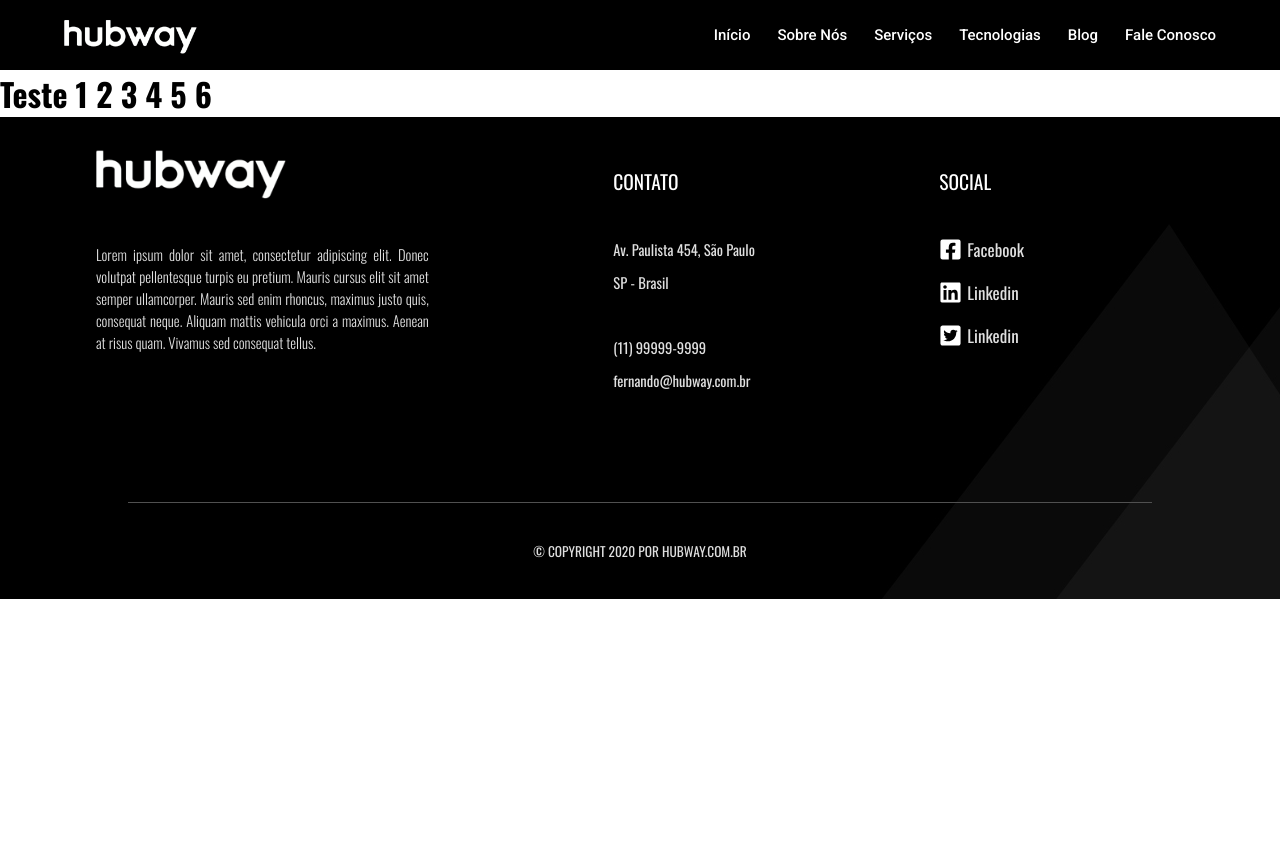
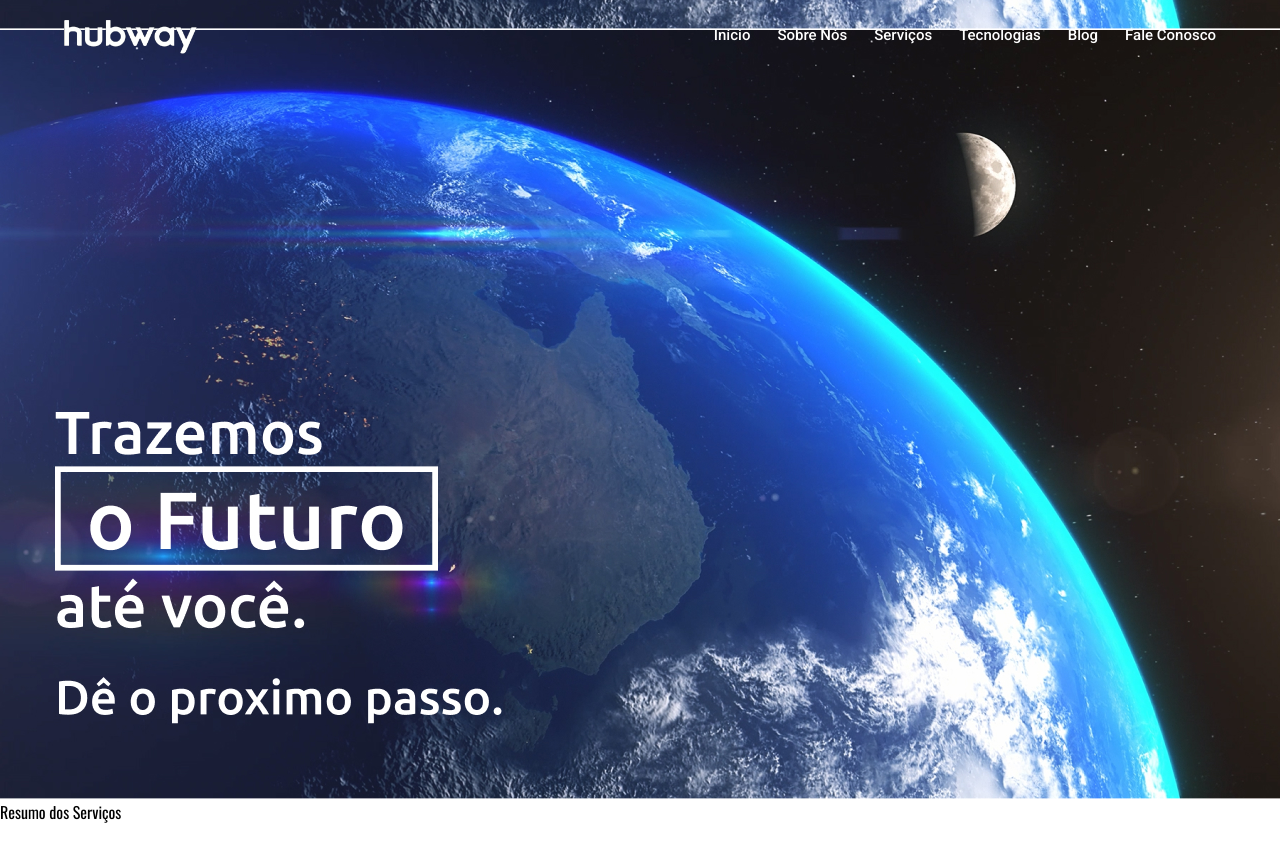
Before and after one commit to matheusAlvarenga/NovoSiteHubway_FrontEnd, a React (Create React App) app: page / in a window 1280 px wide. Shown: the top 862 px of the page. Before the commit the page ends 800 px from the top, so only its background shows below. Built offline with nearby package versions, Linux system fonts and the light colour scheme.

Commit message:
Started the index page

```diff
--- a/package.json
+++ b/package.json
@@ -6,6 +6,7 @@
         "@testing-library/jest-dom": "^4.2.4",
         "@testing-library/react": "^9.5.0",
         "@testing-library/user-event": "^7.2.1",
+        "animate.css": "^4.1.1",
         "axios": "^0.20.0",
         "express": "^4.17.1",
         "path": "^0.12.7",
--- a/src/pages/header/index.js
+++ b/src/pages/header/index.js
@@ -1,11 +1,27 @@
-import React from 'react';
+import React, { useState } from 'react';
 import './style.css';
 
 import Logo from '../../assets/logo_pq_branco.png';
 
 export default function Header() {
+    const [navbar, setNavbar] = useState(0);
+
+    const changeBackground = () => {
+        if (window.scrollY >= 350) {
+            setNavbar(1);
+        } else {
+            setNavbar(0);
+        }
+    };
+
+    window.addEventListener('scroll', changeBackground);
+
     return (
-        <div className="header-container">
+        <div
+            className={
+                navbar == 1 ? 'header-container active' : 'header-container'
+            }
+        >
             <div className="logo">
                 <img src={Logo} alt="Logo Hubway" height={35} />
             </div>
--- a/src/pages/header/style.css
+++ b/src/pages/header/style.css
@@ -1,9 +1,21 @@
+.animate__animated.animate__bounce {
+    --animate-duration: 2s;
+}
+
 .header-container {
-    background-color: black;
+    background-color: transparent;
     height: 70px;
     display: flex;
     justify-content: space-between;
     align-items: center;
+    position: fixed;
+    width: 100%;
+
+    transition: background-color 0.5s;
+}
+
+.header-container.active {
+    background-color: black;
 }
 
 .header-container .logo {
@@ -18,6 +30,10 @@
     font-size: 15px;
     line-height: 19px;
 
+    color: white;
+}
+
+.header-container.active .menu {
     color: #ffffff;
 }
 
--- a/src/pages/index/index.js
+++ b/src/pages/index/index.js
@@ -1,8 +1,11 @@
 import React, { Component } from 'react';
 
 import Header from '../header';
+import VideoPrincipal from './sub/video_principal';
+import Servicos from './sub/servicos';
 import Footer from '../footer';
 
+import './style.css';
 export default class Index extends Component {
     constructor(props) {
         super(props);
@@ -12,7 +15,10 @@ export default class Index extends Component {
         return (
             <div>
                 <Header></Header>
-                <h1>Teste 1 2 3 4 5 6</h1>
+                <div className="index-container">
+                    <VideoPrincipal></VideoPrincipal>
+                    <Servicos></Servicos>
+                </div>
                 <Footer></Footer>
             </div>
         );
--- /dev/null
+++ b/src/pages/index/sub/servicos/index.js
@@ -0,0 +1,13 @@
+import React, { Component } from 'react';
+
+import './style.css';
+
+export default class Servicos_Resumo extends Component {
+    render() {
+        return (
+            <div className="servicos-resumo-container">
+                <p>Resumo dos Serviços</p>
+            </div>
+        );
+    }
+}
--- /dev/null
+++ b/src/pages/index/sub/servicos/style.css
@@ -0,0 +1,3 @@
+.servicos-resumo-container {
+    height: 100vh;
+}
--- /dev/null
+++ b/src/pages/index/sub/video_principal/index.js
@@ -0,0 +1,11 @@
+import React from 'react';
+
+import './style.css';
+
+export default function VideoPrincipal() {
+    return (
+        <div className="video-principal-container">
+            <div></div>
+        </div>
+    );
+}
--- /dev/null
+++ b/src/pages/index/sub/video_principal/style.css
@@ -0,0 +1,5 @@
+.video-principal-container {
+    height: 100vh;
+    background: url('../../../../assets/background_principal.jpg');
+    background-position: bottom;
+}
```
Also changed, not shown: src/assets/background_principal.jpg (added), 1 other file (tests, documents, lock files or other folders).
